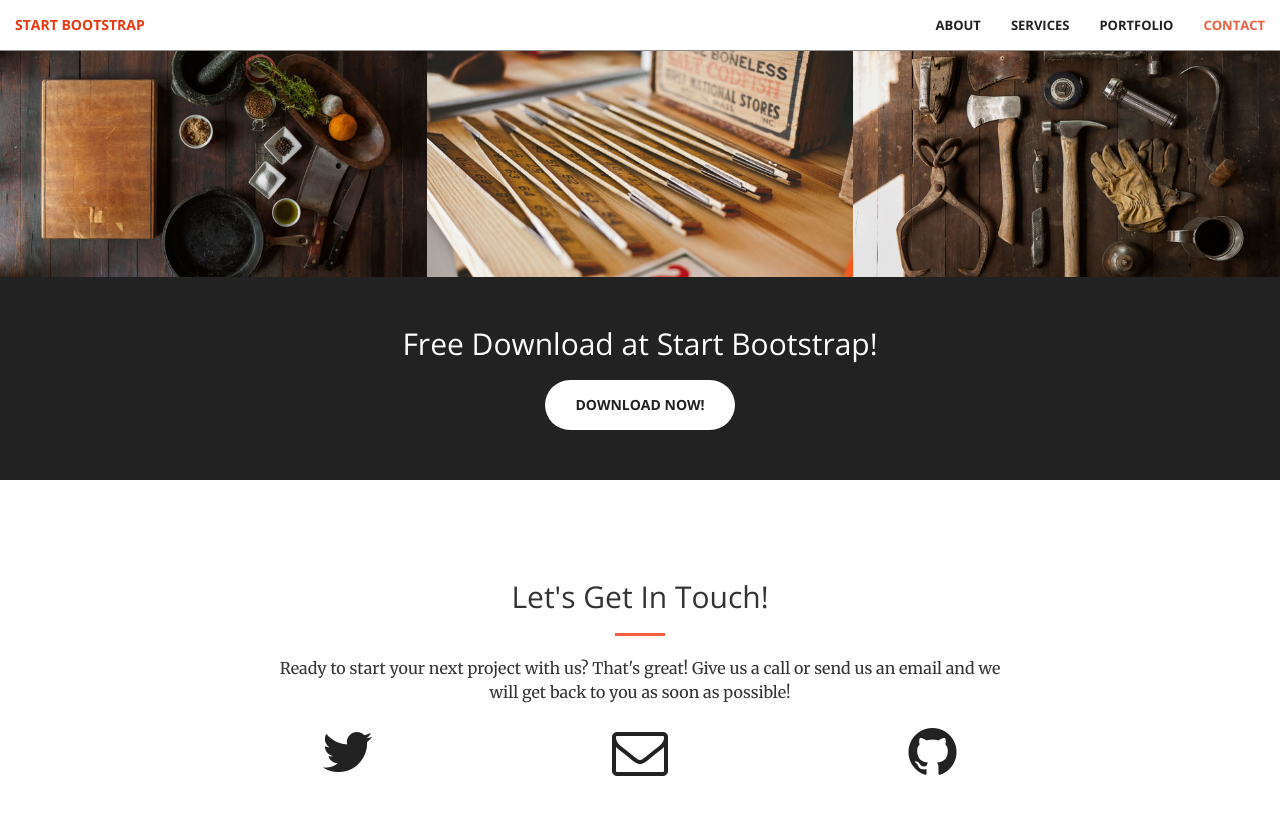
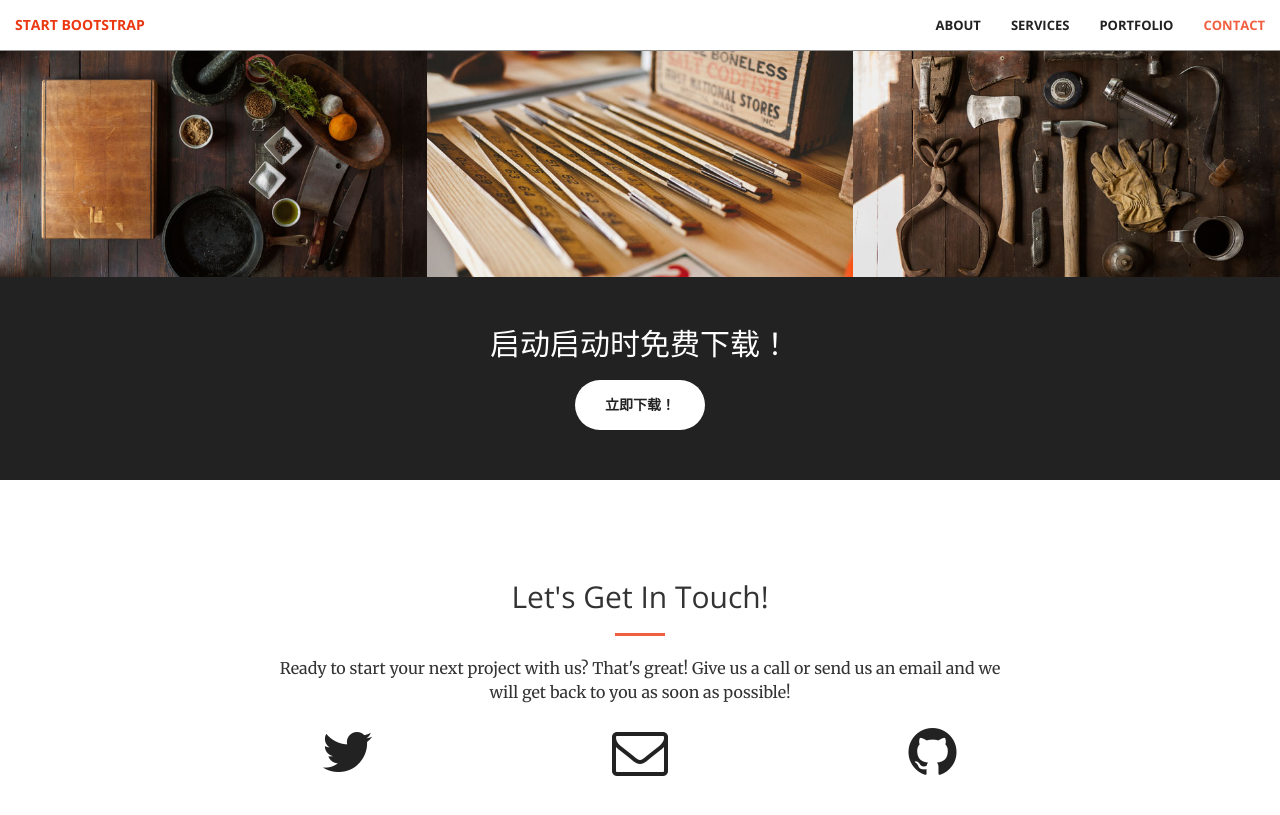
Before and after one commit to ceozyg3/ceozyg3, a Jekyll site: the page built from index.html, in a window 1280 px wide and 900 px high, scrolled down 1957 px. Shown: the top 815 px of the window. Built offline with Jekyll 4.4.1, drawn with Linux system fonts in a browser that asks for light colours.

Commit message:
Update aside.html

```diff
--- a/_includes/aside.html
+++ b/_includes/aside.html
@@ -1,8 +1,8 @@
   <aside class="bg-dark">
       <div class="container text-center">
           <div class="call-to-action">
-              <h2>Free Download at Start Bootstrap!</h2>
-              <a href="#" class="btn btn-default btn-xl wow tada">Download Now!</a>
+              <h2>启动启动时免费下载！</h2>
+              <a href="#" class="btn btn-default btn-xl wow tada">立即下载！</a>
           </div>
       </div>
   </aside>
```
